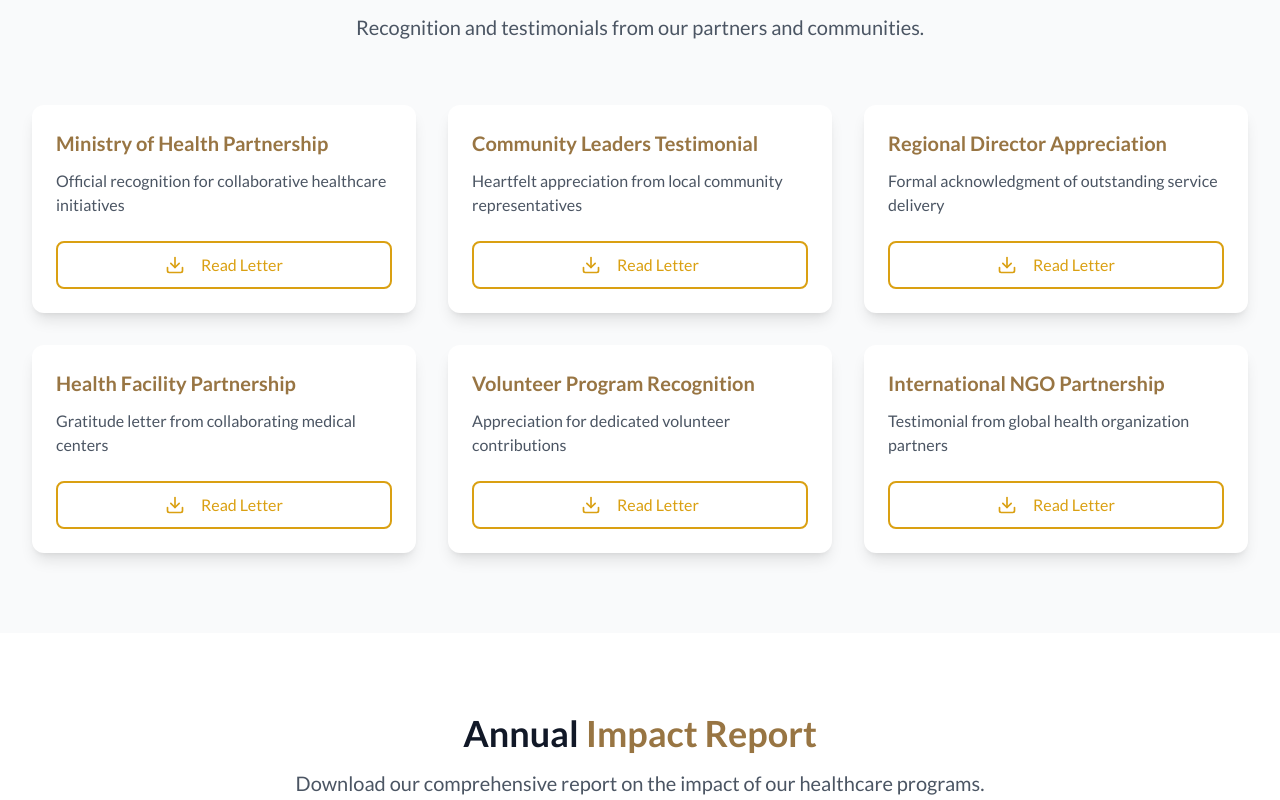
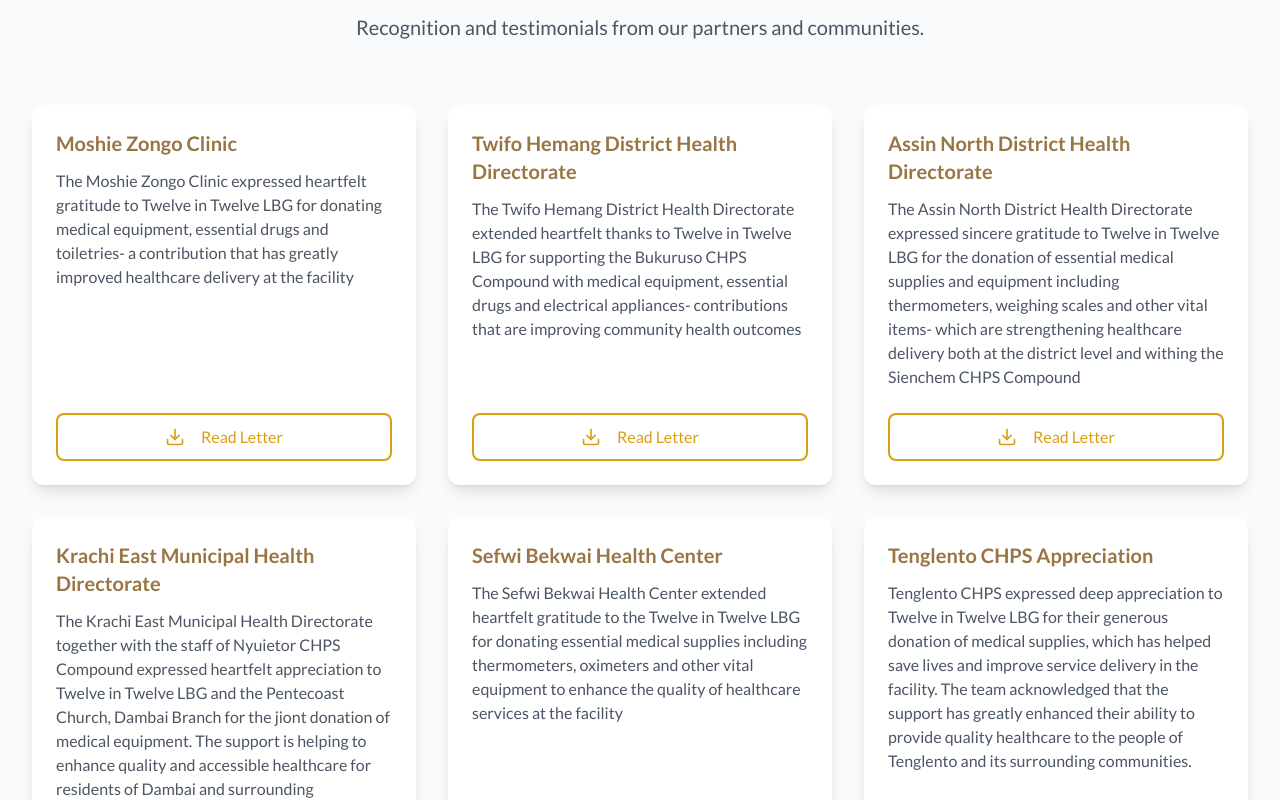
Before and after one commit to Massive12356/NGO_WEBSITE, a React (Vite) app: page /our-impact in a window 1280 px wide. Shown: the part 2000-2800 px from the top of the page. Built offline with nearby package versions, Linux system fonts and the light colour scheme.

Commit message:
added the correct coresponding messages to the letters of transformation

```diff
--- a/src/pages/OurImpact.tsx
+++ b/src/pages/OurImpact.tsx
@@ -7,12 +7,12 @@ import { ScrollAnimation } from "../hooks/useScrollAnimation";
 import screening from "../images/elderlyScreening.jpeg";
 import maternalDonation from "../images/maternalDonation.jpeg";
 import { Link } from "react-router-dom";
-import document1 from '../images/Appreciation .pdf'
-import document2 from '../images/DOC-20240705-WA0064_251027_121401.pdf'
-import document3 from '../images/LETTER OF APPRECIATION.pdf'
-import document4 from '../images/Letter of appreciation (1).pdf'
-import document5 from '../images/Testimonial - 12 in 12 NGO.pdf'
-import document6 from '../images/appreciation.pdf'
+import document1 from "../images/Appreciation .pdf";
+import document2 from "../images/DOC-20240705-WA0064_251027_121401.pdf";
+import document3 from "../images/LETTER OF APPRECIATION.pdf";
+import document4 from "../images/Letter of appreciation (1).pdf";
+import document5 from "../images/Testimonial - 12 in 12 NGO.pdf";
+import document6 from "../images/appreciation.pdf";
 
 const OurImpact: React.FC = () => {
   return (
@@ -203,8 +203,7 @@ const OurImpact: React.FC = () => {
           <div className="max-w-7xl mx-auto px-4 sm:px-6 lg:px-8">
             <div className="text-center mb-16">
               <h2 className="text-3xl md:text-4xl font-bold text-gray-900 dark:text-white mb-4">
-                Letters of{" "}
-                <span className="text-[#987543]">Appreciation</span>
+                Letters of <span className="text-[#987543]">Appreciation</span>
               </h2>
               <p className="text-xl text-gray-600 dark:text-gray-300">
                 Recognition and testimonials from our partners and communities.
@@ -214,35 +213,41 @@ const OurImpact: React.FC = () => {
             <div className="grid grid-cols-1 md:grid-cols-2 lg:grid-cols-3 gap-8">
               {[
                 {
-                  title: "Ministry of Health Partnership",
-                  description: "Official recognition for collaborative healthcare initiatives",
-                  document: document1
+                  title: "Moshie Zongo Clinic",
+                  description:
+                    "The Moshie Zongo Clinic expressed heartfelt gratitude to Twelve in Twelve LBG for donating medical equipment, essential drugs and toiletries- a contribution that has greatly improved healthcare delivery at the facility",
+                  document: document1,
                 },
                 {
-                  title: "Community Leaders Testimonial",
-                  description: "Heartfelt appreciation from local community representatives",
-                  document: document2
+                  title: "Twifo Hemang District Health Directorate",
+                  description:
+                    "The Twifo Hemang District Health Directorate extended heartfelt thanks to Twelve in Twelve LBG for supporting the Bukuruso CHPS Compound with medical equipment, essential drugs and electrical appliances- contributions that are improving community health outcomes ",
+                  document: document2,
                 },
                 {
-                  title: "Regional Director Appreciation",
-                  description: "Formal acknowledgment of outstanding service delivery",
-                  document: document3
+                  title: "Assin North District Health Directorate",
+                  description:
+                    "The Assin North District Health Directorate expressed sincere gratitude to Twelve in Twelve LBG for the donation of essential medical supplies and equipment including thermometers, weighing scales and other vital items- which are strengthening healthcare delivery both at the district level and withing the Sienchem CHPS Compound",
+                  document: document3,
                 },
                 {
-                  title: "Health Facility Partnership",
-                  description: "Gratitude letter from collaborating medical centers",
-                  document: document4
+                  title: "Krachi East Municipal Health Directorate",
+                  description:
+                    "The Krachi East Municipal Health Directorate together with the staff of Nyuietor CHPS Compound expressed heartfelt appreciation to Twelve in Twelve LBG and the Pentecoast Church, Dambai Branch for the jiont donation of medical equipment. The support is helping to enhance quality and accessible healthcare for residents of Dambai and surrounding communities",
+                  document: document4,
                 },
                 {
-                  title: "Volunteer Program Recognition",
-                  description: "Appreciation for dedicated volunteer contributions",
-                  document: document5
+                  title: "Sefwi Bekwai Health Center",
+                  description:
+                    " The Sefwi Bekwai Health Center extended heartfelt gratitude to the Twelve in Twelve LBG for donating essential medical supplies including thermometers, oximeters and other vital equipment to enhance the quality of healthcare services at the facility",
+                  document: document5,
                 },
                 {
-                  title: "International NGO Partnership",
-                  description: "Testimonial from global health organization partners",
-                  document: document6
-                }
+                  title: "Tenglento CHPS Appreciation",
+                  description:
+                    "Tenglento CHPS expressed deep appreciation to Twelve in Twelve LBG for their generous donation of medical supplies, which has helped save lives and improve service delivery in the facility. The team acknowledged that the support has greatly enhanced their ability to provide quality healthcare to the people of Tenglento and its surrounding communities.",
+                  document: document6,
+                },
               ].map((letter, index) => (
                 <motion.div
                   key={index}
```
